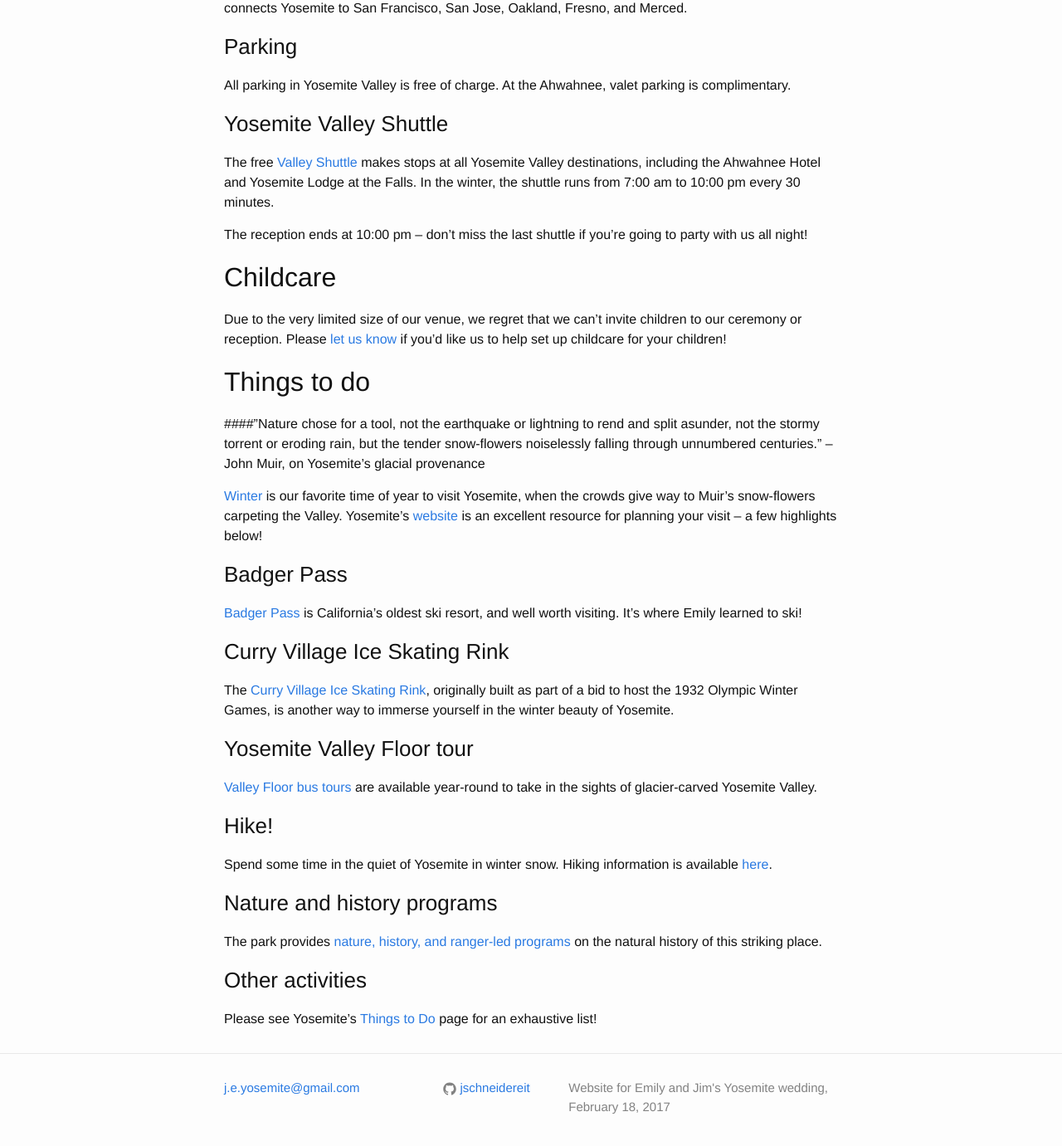
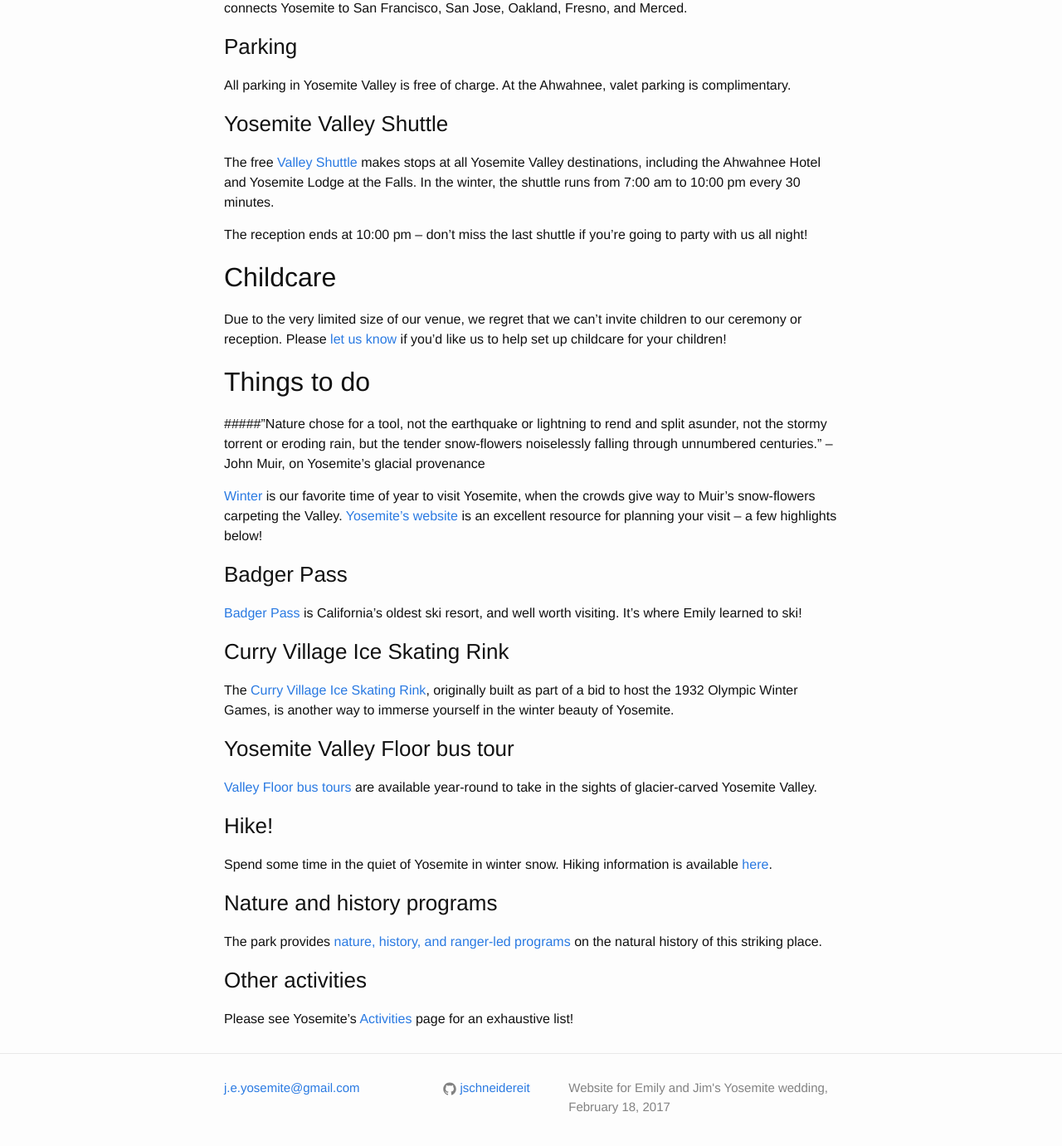
Before and after one commit to j-e-yosemite/j-e-yosemite.github.io, a Jekyll site: the page built from details.md, in a window 1280 px wide and 1400 px high, scrolled down 1295 px. Shown: the top 1381 px of the window at 83% size. Built offline with Jekyll 4.4.1, drawn with Linux system fonts in a browser that asks for light colours; some of the changed text lies outside the part shown.

Commit message:
Some edits

```diff
--- a/details.md
+++ b/details.md
@@ -65,9 +65,9 @@
 
 ## Things to do
 
-####"Nature chose for a tool, not the earthquake or lightning to rend and split asunder, not the stormy torrent or eroding rain, but the tender snow-flowers noiselessly falling through unnumbered centuries." -- John Muir, on Yosemite's glacial provenance
+#####"Nature chose for a tool, not the earthquake or lightning to rend and split asunder, not the stormy torrent or eroding rain, but the tender snow-flowers noiselessly falling through unnumbered centuries." -- John Muir, on Yosemite's glacial provenance
 
-[Winter](http://www.nps.gov/yose/planyourvisit/winter.htm) is our favorite time of year to visit Yosemite, when the crowds give way to Muir's snow-flowers carpeting the Valley. Yosemite's [website](http://www.travelyosemite.com/) is an excellent resource for planning your visit -- a few highlights below!
+[Winter](http://www.nps.gov/yose/planyourvisit/winter.htm) is our favorite time of year to visit Yosemite, when the crowds give way to Muir's snow-flowers carpeting the Valley. [Yosemite's website](http://www.travelyosemite.com/) is an excellent resource for planning your visit -- a few highlights below!
 
 ### Badger Pass
 
@@ -77,7 +77,7 @@
 
 The [Curry Village Ice Skating Rink](http://www.travelyosemite.com/winter/half-dome-village-ice-skating-rink/), originally built as part of a bid to host the 1932 Olympic Winter Games, is another way to immerse yourself in the winter beauty of Yosemite.
 
-### Yosemite Valley Floor tour
+### Yosemite Valley Floor bus tour
 
 [Valley Floor bus tours](http://www.travelyosemite.com/things-to-do/guided-bus-tours/) are available year-round to take in the sights of glacier-carved Yosemite Valley.
 
@@ -91,4 +91,4 @@
 
 ### Other activities
 
-Please see Yosemite's [Things to Do](http://www.travelyosemite.com/things-to-do/experience-yosemite-national-park/) page for an exhaustive list!
+Please see Yosemite's [Activities](http://www.travelyosemite.com/things-to-do/experience-yosemite-national-park/) page for an exhaustive list!
```
Also changed, not shown: other parts of details.md (+1 -1 lines).
